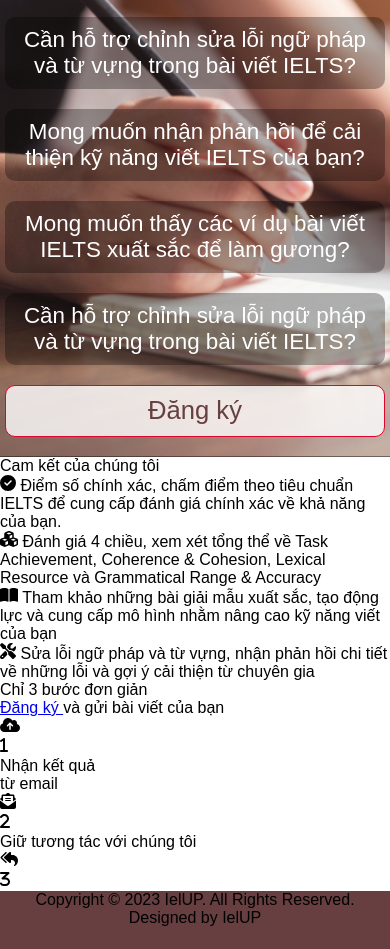
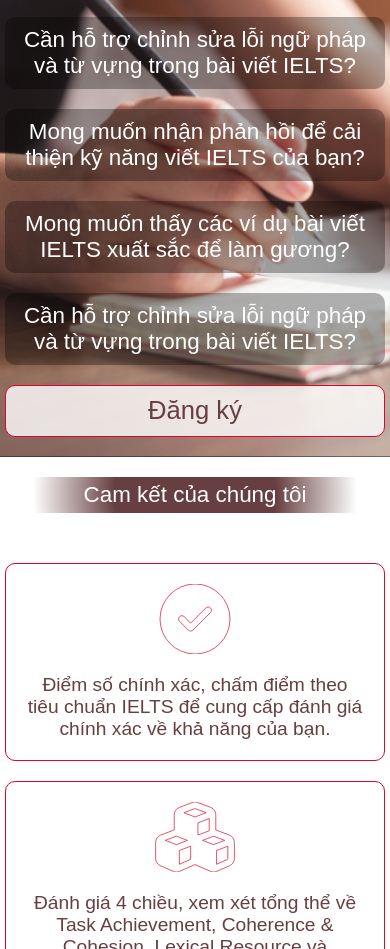
Before and after one commit to thanhnam46/IELup, a plain HTML site: page index.html in a window 390 px wide. Shown: the part 151-1100 px from the top of the page. Drawn offline with Linux system fonts and the light colour scheme.

Commit message:
Done responsive

```diff
--- a/index.html
+++ b/index.html
@@ -64,7 +64,7 @@
               <span class="slide1_desc"
                 >Cần hỗ trợ chỉnh sửa lỗi ngữ pháp và từ vựng trong bài viết IELTS?</span
               >
-              <a href="" class="">Đăng ký</a href="">
+              <a href="https://forms.gle/ZG2fk6YBUDR1J2zp8" class="">Đăng ký</a href="">
             </div>
             <div class="slide1_img">
               <svg xmlns="http://www.w3.org/2000/svg" height="1em" viewBox="0 0 384 512"><!--! Font Awesome Free 6.4.0 by @fontawesome - https://fontawesome.com License - https://fontawesome.com/license (Commercial License) Copyright 2023 Fonticons, Inc. --><path d="M297.2 248.9C311.6 228.3 320 203.2 320 176c0-70.7-57.3-128-128-128S64 105.3 64 176c0 27.2 8.4 52.3 22.8 72.9c3.7 5.3 8.1 11.3 12.8 17.7l0 0c12.9 17.7 28.3 38.9 39.8 59.8c10.4 19 15.7 38.8 18.3 57.5H109c-2.2-12-5.9-23.7-11.8-34.5c-9.9-18-22.2-34.9-34.5-51.8l0 0 0 0c-5.2-7.1-10.4-14.2-15.4-21.4C27.6 247.9 16 213.3 16 176C16 78.8 94.8 0 192 0s176 78.8 176 176c0 37.3-11.6 71.9-31.4 100.3c-5 7.2-10.2 14.3-15.4 21.4l0 0 0 0c-12.3 16.8-24.6 33.7-34.5 51.8c-5.9 10.8-9.6 22.5-11.8 34.5H226.4c2.6-18.7 7.9-38.6 18.3-57.5c11.5-20.9 26.9-42.1 39.8-59.8l0 0 0 0 0 0c4.7-6.4 9-12.4 12.7-17.7zM192 128c-26.5 0-48 21.5-48 48c0 8.8-7.2 16-16 16s-16-7.2-16-16c0-44.2 35.8-80 80-80c8.8 0 16 7.2 16 16s-7.2 16-16 16zm0 384c-44.2 0-80-35.8-80-80V416H272v16c0 44.2-35.8 80-80 80z"/></svg>
@@ -82,7 +82,6 @@
                     d="M256 512A256 256 0 1 0 256 0a256 256 0 1 0 0 512zM369 209L241 337c-9.4 9.4-24.6 9.4-33.9 0l-64-64c-9.4-9.4-9.4-24.6 0-33.9s24.6-9.4 33.9 0l47 47L335 175c9.4-9.4 24.6-9.4 33.9 0s9.4 24.6 0 33.9z" />
                 </svg>
                 <span class="bullet_text">
-
                   Điểm số chính xác, chấm điểm theo tiêu chuẩn IELTS để cung cấp đánh giá chính xác về khả năng của bạn.
                 </span>
               </div>
--- a/main.css
+++ b/main.css
@@ -112,12 +112,191 @@
         display: none;
     }
 
+    .main_slide_2 {
+        height: auto;
+        width: auto;
+        display: flex;
+        flex-direction: column;
+        align-items: center;
+    }
+
+    .slide2_title {
+        font-size: 1.4rem;
+        color: #ffffff;
+        margin-top: 20px;
+        background: radial-gradient(circle, rgba(103, 63, 64, 1) 0%, rgba(103, 63, 64, 1) 50%, rgba(255, 255, 255, 1) 100%);
+        padding: 5px 50px 5px 50px;
+    }
+    .slide2_table {
+        display: flex;
+        flex-direction: column;
+        justify-content: space-between;
+        width: 100%;
+        margin-top: 40px;
+    }
+
+    .slide2_bullet {
+        display: flex;
+        flex-direction: column;
+        width: auto;
+        text-align: center;
+        margin: 10px 5px 10px 5px;
+        border: #DD052B 1px solid;
+        border-radius: 10px;
+        color: #673F40;
+        padding: 20px;
+        font-size: 1.2rem;
+    }
+
+    .slide2_bullet svg {
+        fill: none;
+        stroke: #DD052B;
+        stroke-width: 5px;
+        height: 70px;
+        margin-bottom: 20px;
+    }
+
+    .slide3_container {
+        display: flex;
+        padding-bottom: 150px;
+        background-color: #FDD652;
+    }
+
+    .main_slide_3 {
+        display: flex;
+        flex-direction: column;
+        justify-content: space-between;
+        width: auto;
+        margin: auto;
+        text-align: center;
+    }
+
+    .slide3_title {
+        font-size: 1.4rem;
+        color: #ffffff;
+        margin-top: 20px;
+        padding: 5px 50px 5px 50px;
+        background: rgb(103, 63, 64);
+        background: radial-gradient(circle, rgba(103, 63, 64, 1) 0%, rgba(103, 63, 64, 1) 50%, rgba(253, 214, 82, 1) 100%);
+    }
+    .slide3_guide_container {
+        display: flex;
+        flex-direction: column;
+        justify-content: space-between;
+    }
+
+    .slide3_guide1 {
+        display: flex;
+        flex-direction: column;
+        align-items: center;
+    }
+
+    .slide3_guide1 svg {
+        margin-top: 20px;
+        fill: #ffffff;
+        stroke: #673F40;
+        stroke-width: 10px;
+        height: 50px;
+    }
+
+    .slide3_circle {
+        margin-top: 40px;
+        font-size: 2rem;
+        color: #ffffff;
+        width: 300px;
+        height: 300px;
+        border-radius: 50%;
+        display: flex;
+        align-items: center;
+        background-color: rgb(103, 63, 64, 0.5);
+    }
+
+    .slide3_circle a {
+        text-decoration: none;
+        color: #DD052B;
+
+    }
+
+    .guide_text {
+        margin: auto;
+    }
+
     /* Start of footer */
     #footer {
         order: 3;
         height: 80px;
         background-color: #673F40;
         text-align: center;
+    }
+    .waves {
+        position: relative;
+    }
+
+    .wave {
+        position: absolute;
+        left: 0;
+        width: 100%;
+        height: 100px;
+        background: url("./media/img/wave.png");
+        background-size: 1000px 100px;
+    }
+
+    .wave#wave1 {
+        z-index: 1000;
+        opacity: 1;
+        bottom: 0;
+        animation: animateWaves 3s linear infinite;
+    }
+
+    .wave#wave2 {
+        z-index: 999;
+        opacity: 0.6;
+        bottom: 5px;
+        animation: animate 3s linear infinite !important;
+    }
+
+    .wave#wave3 {
+        z-index: 1000;
+        opacity: 0.3;
+        bottom: 10px;
+        animation: animateWaves 2s linear infinite;
+    }
+
+    .wave#wave4 {
+        z-index: 999;
+        opacity: 0.1;
+        bottom: 15px;
+        animation: animate 2s linear infinite;
+    }
+
+    @keyframes animateWaves {
+        0% {
+            background-position-x: 1000px;
+        }
+
+        100% {
+            background-positon-x: 0px;
+        }
+    }
+    @keyframes animate {
+        0% {
+            background-position-x: -1000px;
+        }
+
+        100% {
+            background-positon-x: 0px;
+        }
+    }
+
+    .footer_container {
+        display: flex;
+        flex-direction: column;
+        justify-content: space-between;
+        width: auto;
+        margin: auto;
+        align-items: center;
+        color: #ffffff;
+        padding-top: 20px;
     }
 }
 
```
